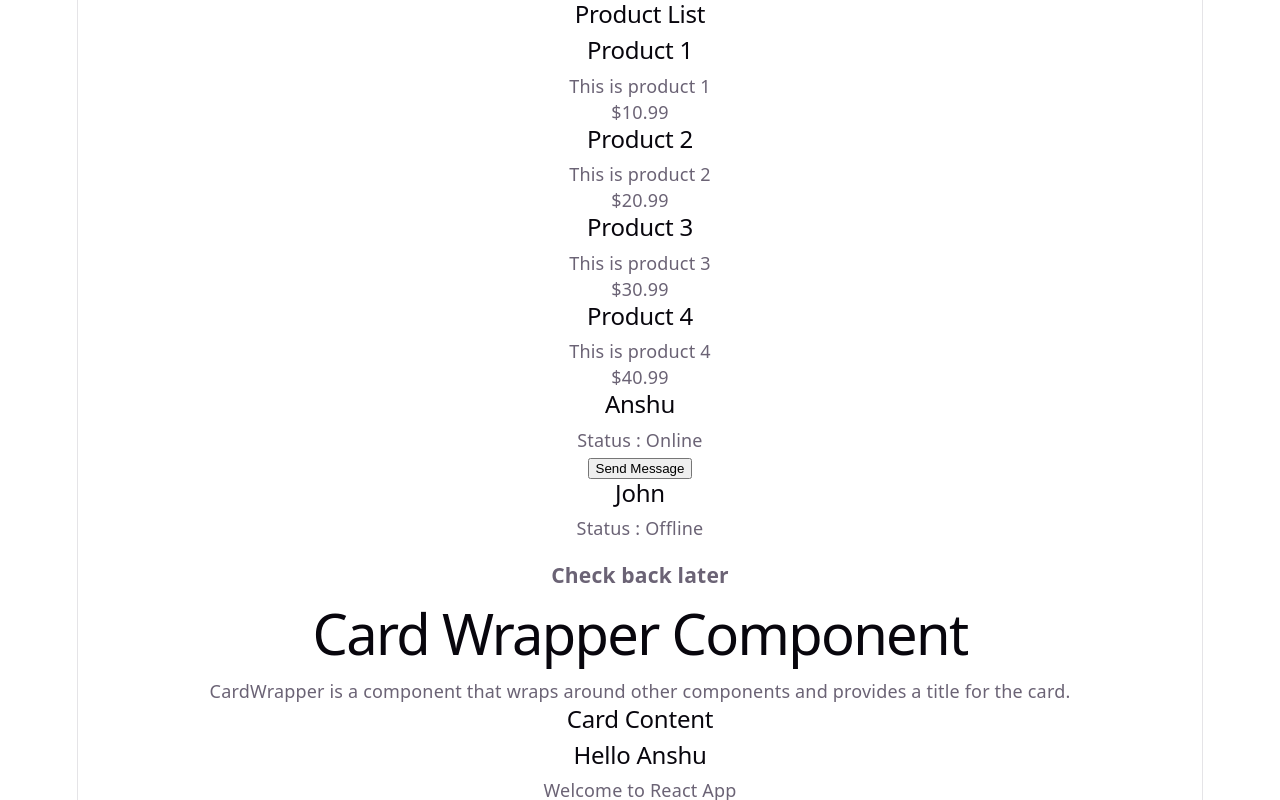
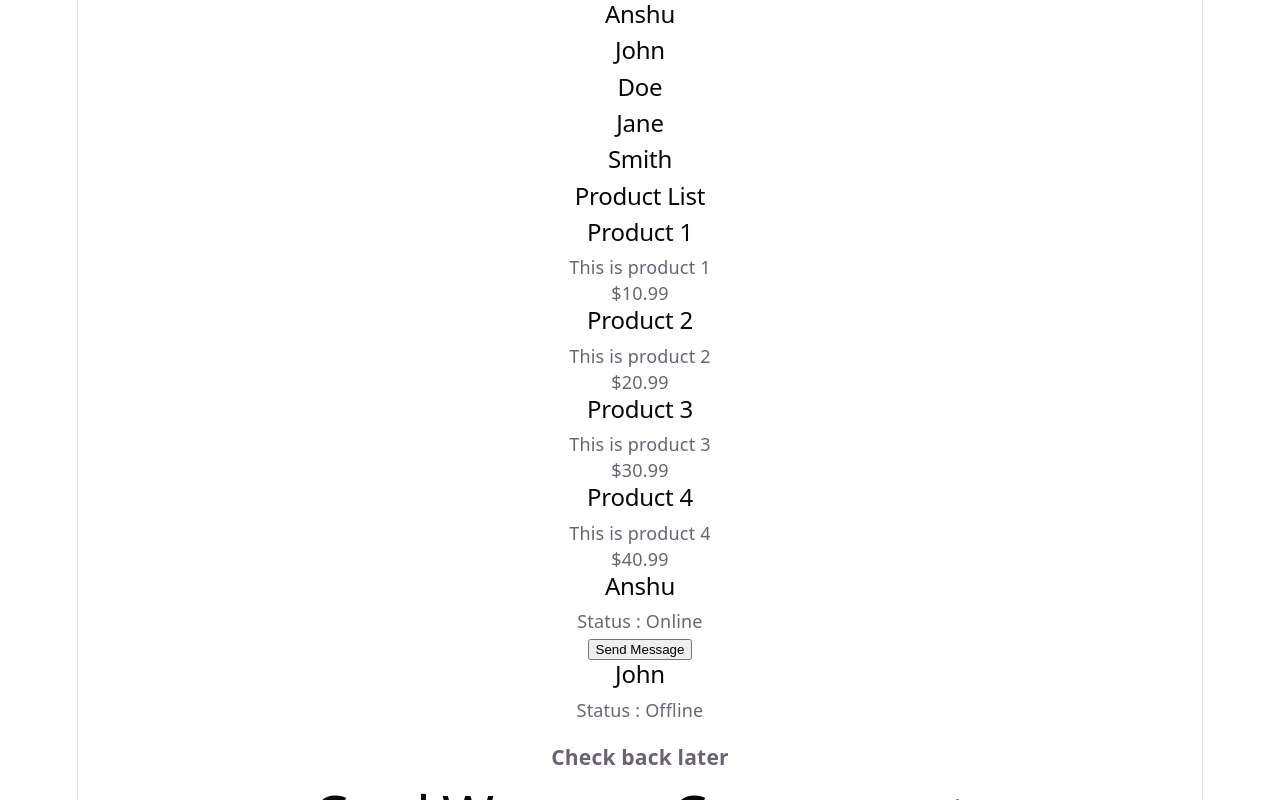
Before and after one commit to anshu-ac-dv/vite-react, a React (Vite) app: page / in a window 1280 px wide. Shown: the top 800 px of the page. Built offline with nearby package versions, Linux system fonts and the light colour scheme.

Commit message:
Exploring key list

```diff
--- a/src/App.jsx
+++ b/src/App.jsx
@@ -11,11 +11,13 @@ import { Greeting } from './Gretting'
 import { CardWrapper } from './CardWrapper'
 import { UserDetails } from './UserDetails'
 import { ProductList } from './ProductList'
+import { NameList } from './NameList'
 
 function App() {
 
   return (
     <div className="App">
+      <NameList />
       < ProductList />
       <UserDetails name="Anshu" isOnline={true} />
       <UserDetails name="John" isOnline={false} hideOffline={false} />
--- /dev/null
+++ b/src/NameList.jsx
@@ -0,0 +1,5 @@
+export const NameList = () => {
+    const names = ['Anshu', 'John', 'Doe', 'Jane', 'Smith']
+    const nameList = names.map((name) => <h2>{name}</h2>)
+    return <div>{nameList}</div>
+}
```
